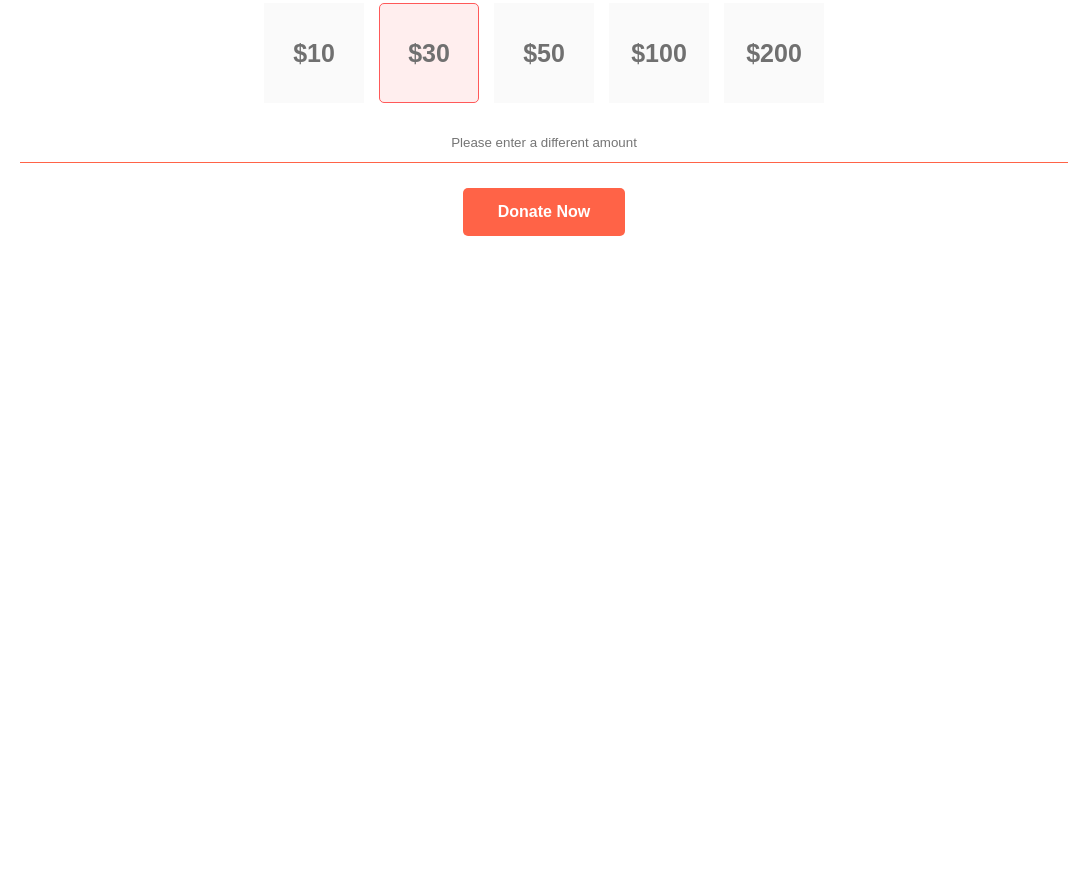
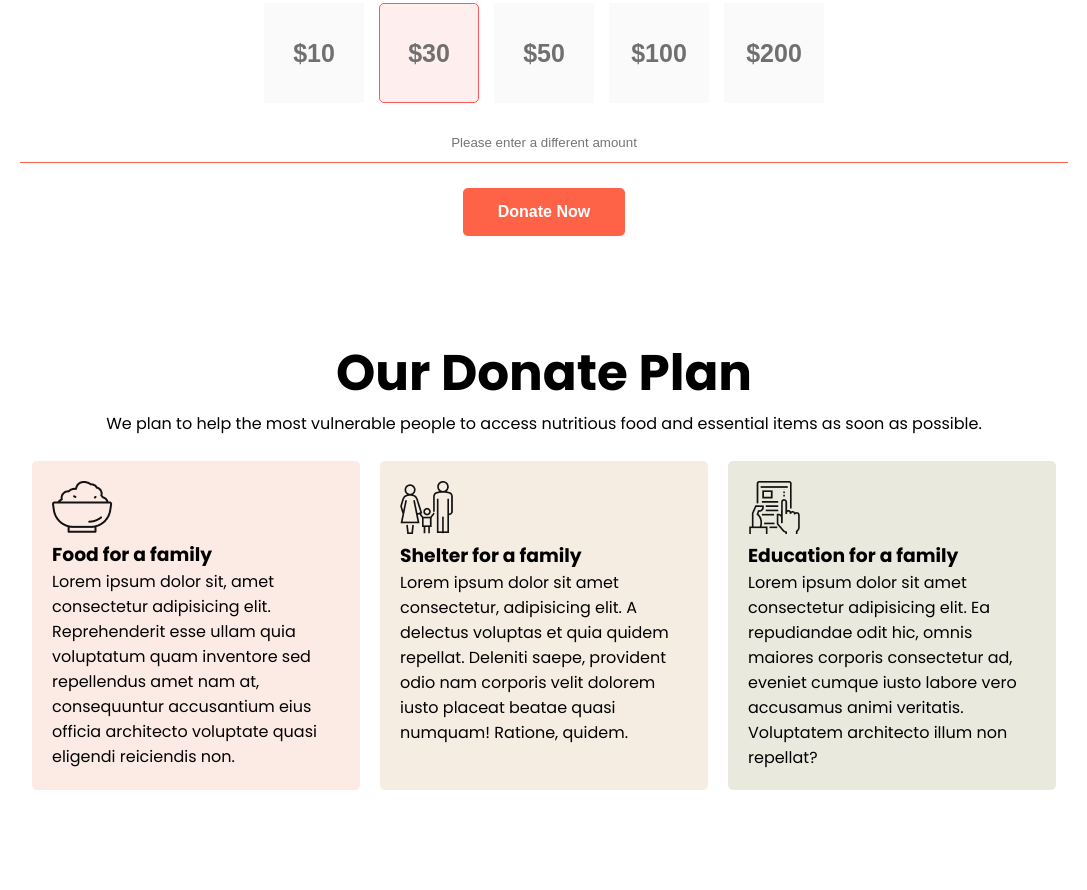
Before and after one commit to 07arif/donate-web, a plain HTML site: page index.htm in a window 1280 px wide. Shown: the part 1022-1912 px from the top of the page, without its empty margins (96-1183 px from the left). Before the commit the page ends 1358 px from the top, so only its background shows below. Drawn offline with Linux system fonts and the light colour scheme.

Commit message:
donation-plan-section added

```diff
--- a/index.htm
+++ b/index.htm
@@ -48,6 +48,42 @@
     </section>
     <!-- donations section end  -->
 
+    <!-- donation-plan-section start  -->
+    <section id="donation-plan-section">
+        <div class="donate-plan-title">
+            <h1>Our Donate Plan</h1>
+            We plan to help the most vulnerable people to access nutritious food and essential items as soon as
+            possible.
+        </div>
+        <br>
+        <div class="donate-packages">
+            <div class="packages-item-food">
+                <img src="icons/food.png" alt="">
+                <h3>Food for a family</h3>
+                <p>Lorem ipsum dolor sit, amet consectetur adipisicing elit. Reprehenderit esse ullam quia voluptatum
+                    quam inventore sed repellendus amet nam at, consequuntur accusantium eius officia architecto
+                    voluptate quasi eligendi reiciendis non.</p>
+
+            </div>
+            <div class="packages-item-shelter">
+                <img src="icons/shelter.png" alt="">
+                <h3>Shelter for a family</h3>
+                <p>Lorem ipsum dolor sit amet consectetur, adipisicing elit. A delectus voluptas et quia quidem
+                    repellat. Deleniti saepe, provident odio nam corporis velit dolorem iusto placeat beatae quasi
+                    numquam! Ratione, quidem.</p>
+            </div>
+            <div class="packages-item-education">
+                <img src="icons/Frame-1.png" alt="">
+                <h3>Education for a family</h3>
+                Lorem ipsum dolor sit amet consectetur adipisicing elit. Ea repudiandae odit hic, omnis maiores corporis
+                consectetur ad, eveniet cumque iusto labore vero accusamus animi veritatis. Voluptatem architecto illum
+                non repellat?
+            </div>
+        </div>
+    </section>
+
+    <!-- donation-plan-section end  -->
+
 
 
 </body>
--- a/style.css
+++ b/style.css
@@ -88,3 +88,43 @@ h1 {
 }
 
 /* donations section end  */
+
+/* donation-plan-section start  */
+#donation-plan-section {
+    padding-bottom: 100px;
+}
+
+.donate-plan-title {
+    text-align: center;
+}
+
+.donate-packages {
+    width: 80%;
+    display: flex;
+    justify-content: space-evenly;
+    margin: 0 auto;
+    gap: 20px;
+}
+
+.packages-item-food {
+    width: 50%;
+    padding: 20px;
+    background-color: #fcebe4;
+    border-radius: 5px;
+}
+
+.packages-item-shelter {
+    width: 50%;
+    padding: 20px;
+    background-color: #f5ede2;
+    border-radius: 5px;
+}
+
+.packages-item-education {
+    width: 50%;
+    padding: 20px;
+    background-color: #e9eadd;
+    border-radius: 5px;
+}
+
+/* donation-plan-section end  */
```
